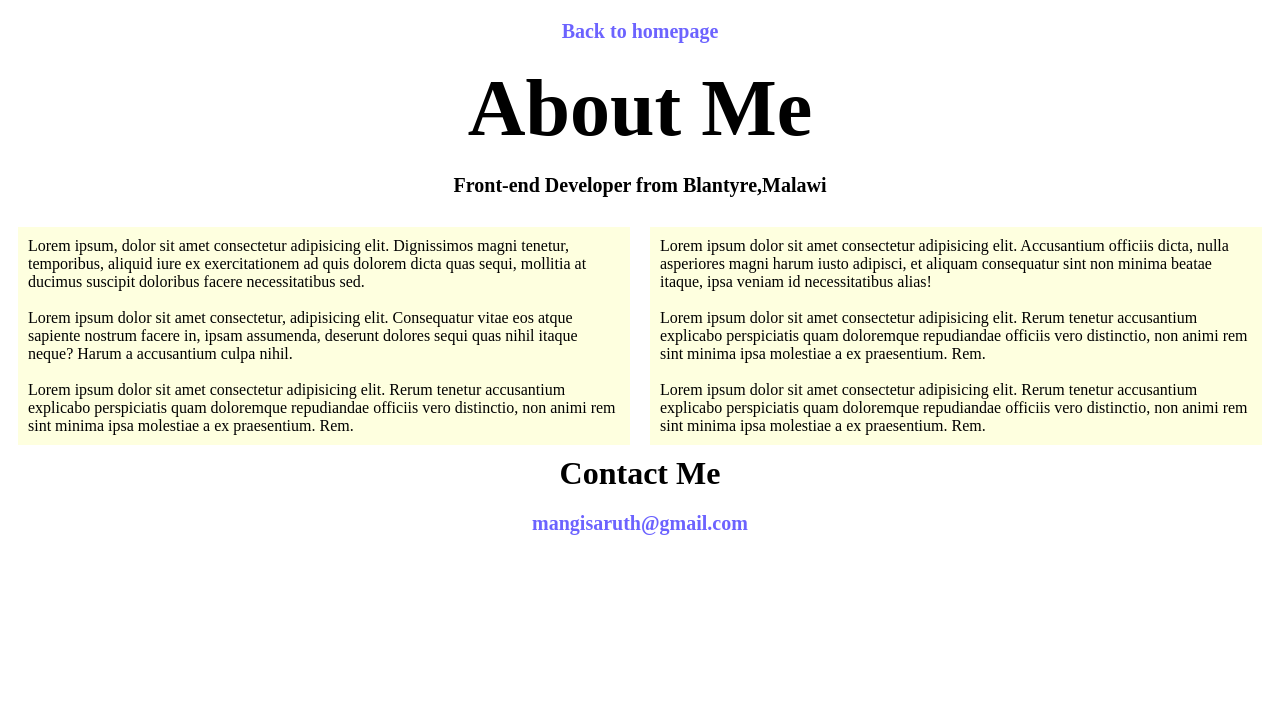
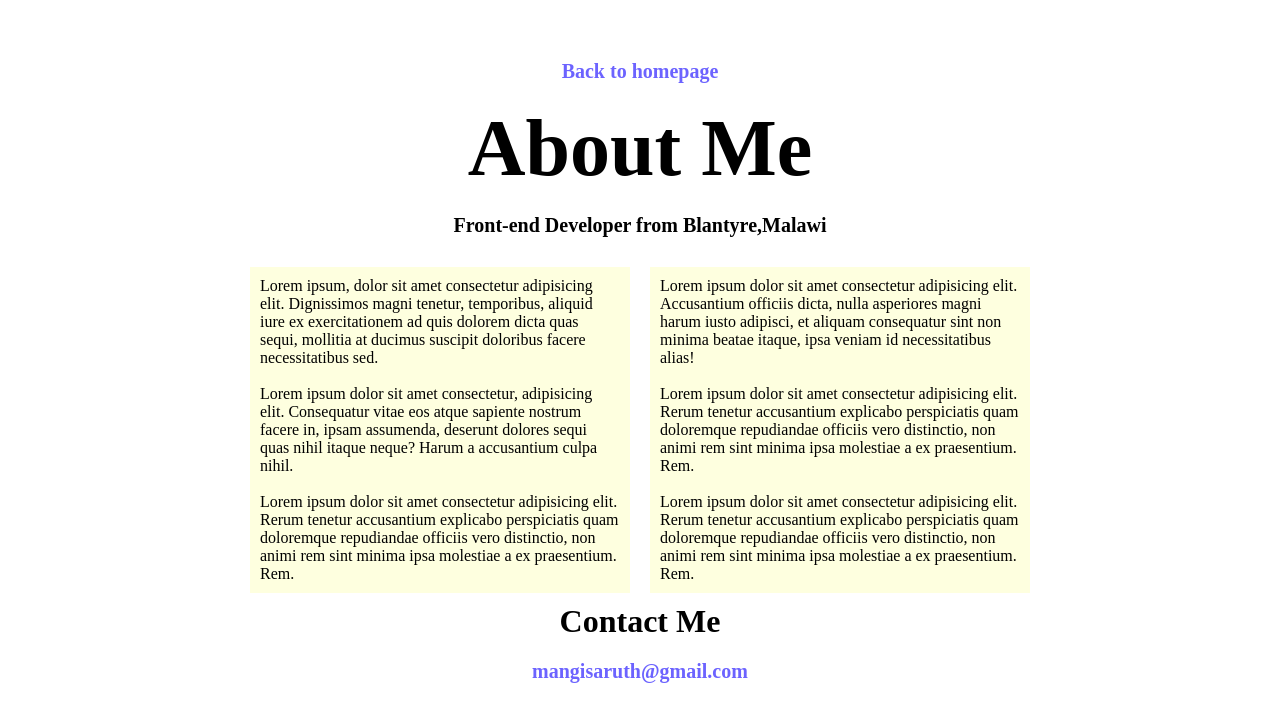
Before and after one commit to ruemangisa/Personal-Portfolio, a plain HTML site: page about.html in a window 1280 px wide. Drawn offline with Linux system fonts and the light colour scheme.

Commit message:
Changed some styling

```diff
--- a/src/style.css
+++ b/src/style.css
@@ -39,4 +39,9 @@ h1 {
     margin: 10px;
     padding: 10px;
     background-color: #feffdf;
+    max-width: 50%;
   }
+  body{
+    max-width: 800px;
+    margin: 60px auto;
+  }
```
